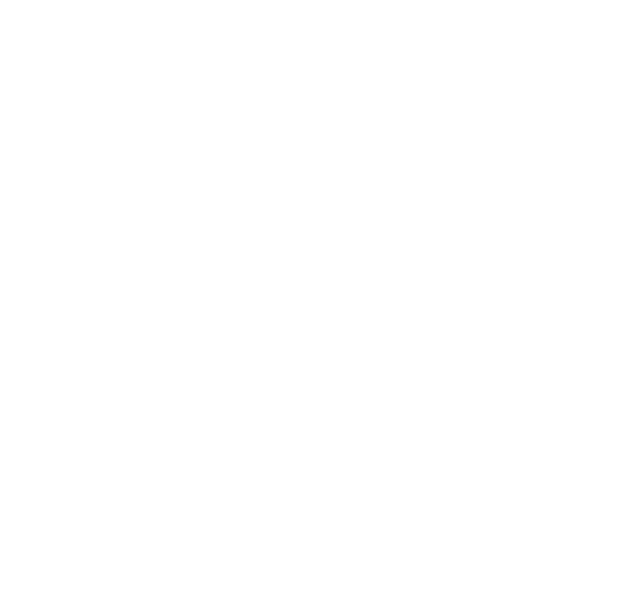
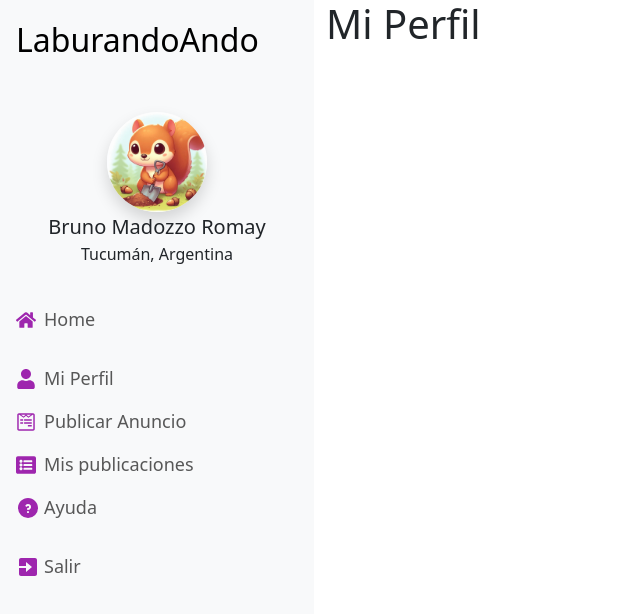
Before and after one commit to FranprzDev/LaburandoAndo, a React (Vite) app: page /mi-perfil in a window 1280 px wide. Before the commit this address had no page. Shown: the top 614 px of the page, without its empty margins (0-640 px from the left). Built offline with nearby package versions, Linux system fonts and the light colour scheme.

Commit message:
agregue hover a opciones de menu offcanvas y color de fondo a sus iconos en cp MenuProfesional

```diff
--- a/src/components/profesional/MenuProfesional.jsx
+++ b/src/components/profesional/MenuProfesional.jsx
@@ -22,7 +22,7 @@ const MenuProfesional = () => {
             title="imagen de perfil"
             className="rounded-circle shadow imgProfileUser"
           />
-          <figcaption className="fw-bold fs-5">Bruno Madozzo Romay</figcaption>
+          <figcaption className="fw-medium fs-5">Bruno Madozzo Romay</figcaption>
           <figcaption>Tucumán, Argentina</figcaption>
         </figure>
         <button
@@ -55,56 +55,56 @@ const MenuProfesional = () => {
             </figcaption>
             <figcaption>Tucumán, Argentina</figcaption>
           </figure>
-          <div className="offcanvas-body d-flex justify-content-center ps-xxl-2">
-            <ul className="navbar-nav d-flex flex-column justify-content-start mt-3 flex-grow-1">
-              <li className="nav-item navItemOffCanvas">
+          <div className="offcanvas-body d-flex justify-content-md-center ps-xxl-4">
+            <ul className="navbar-nav d-flex flex-column justify-content-start mt-3">
+              <li className="nav-item navItemOffCanvas w-100">
                 <Link
-                  className="nav-link px-0 d-flex gap-2 align-items-center"
+                  className="nav-link px-0 d-flex gap-2 align-items-center navLink w-100 "
                   to={"/"}
                 >
-                  <FaHome className="fs-5 text-dark" />{" "}
+                  <FaHome className="fs-5 iconMenu" />{" "}
                   <span className="align-middle">Home</span>
                 </Link>
               </li>
               <li className="nav-item mt-xl-3 navItemOffCanvas ">
                 <Link
-                  className="nav-link px-0 d-flex gap-2 align-items-center"
-                  to={"/miperfil"}
+                  className="nav-link px-0 d-flex gap-2 align-items-center navLink"
+                  to={"/mi-perfil"}
                 >
-                  <FaUser className="fs-5 text-dark" />{" "}
+                  <FaUser className="fs-5 iconMenu" />{" "}
                   <span className="align-middle">Mi Perfil</span>
                 </Link>
               </li>
               <li className="nav-item navItemOffCanvas d-flex gap-2 align-items-center">
                 <Link
-                  className="nav-link px-0 d-flex gap-2 align-items-center"
-                  to={"/publicar"}
+                  className="nav-link px-0 d-flex gap-2 align-items-center navLink"
+                  to={"/publicar-anuncio"}
                 >
-                  <FaWpforms className="fs-5 text-dark" />{" "}
+                  <FaWpforms className="fs-5 iconMenu" />{" "}
                   <span className="align-middle">Publicar Anuncio</span>
                 </Link>
               </li>
               <li className="nav-item navItemOffCanvas ">
                 <Link
-                  className="nav-link px-0 d-flex gap-2 align-items-center"
-                  to={"/mispublicaciones"}
+                  className="nav-link px-0 d-flex gap-2 align-items-center navLink"
+                  to={"/mis-publicaciones"}
                 >
-                  <FaListAlt className="fs-5 text-dark" />
+                  <FaListAlt className="fs-5 iconMenu" />
                   <span className="align-middle">Mis publicaciones</span>
                 </Link>
               </li>
-              <li className="nav-item navItemOffCanvas">
+              <li className="nav-item navItemOffCanvas navLink">
                 <Link
-                  className="nav-link px-0 d-flex gap-1 align-items-center"
+                  className="nav-link px-0 d-flex gap-1 align-items-center navLink"
                   to={"/*"}
                 >
-                  <TbHelpCircleFilled className="fs-4 text-dark" />
+                  <TbHelpCircleFilled className="fs-4 iconMenu" />
                   <span className="align-middle">Ayuda</span>
                 </Link>
               </li>
               <li className="nav-item mt-xl-3 navItemOffCanvas text-start">
-                <button className="nav-link px-0 w-100 text-start d-flex gap-1 align-items-center">
-                  <BiSolidExit className="fs-4 text-dark" />
+                <button className="nav-link px-0 w-100 text-start d-flex gap-1 align-items-center navLink">
+                  <BiSolidExit className="fs-4 iconMenu" />
                   <span className="align-middle">Salir</span>
                 </button>
               </li>
--- a/src/router/AppRouter.jsx
+++ b/src/router/AppRouter.jsx
@@ -18,7 +18,7 @@ const AppRouter = () => {
           }
         />
         <Route
-          path="/miperfil"
+          path="/mi-perfil"
           element={
             <PerfilLayout>
               <PerfilProfesional></PerfilProfesional>
--- a/src/styles/perfilProfesional.css
+++ b/src/styles/perfilProfesional.css
@@ -1,5 +1,9 @@
 .imgProfileUser{
     width: 100px;
+}
+
+.iconMenu{
+    color: #9e26ae;
 }
 
 @media all and (min-width:768px){
@@ -20,4 +24,8 @@
     .navItemOffCanvas{
         font-size: 1.125rem;
     }
+
+    .navLink:hover{
+        color: #9e26ae;
+    }
 }
```
